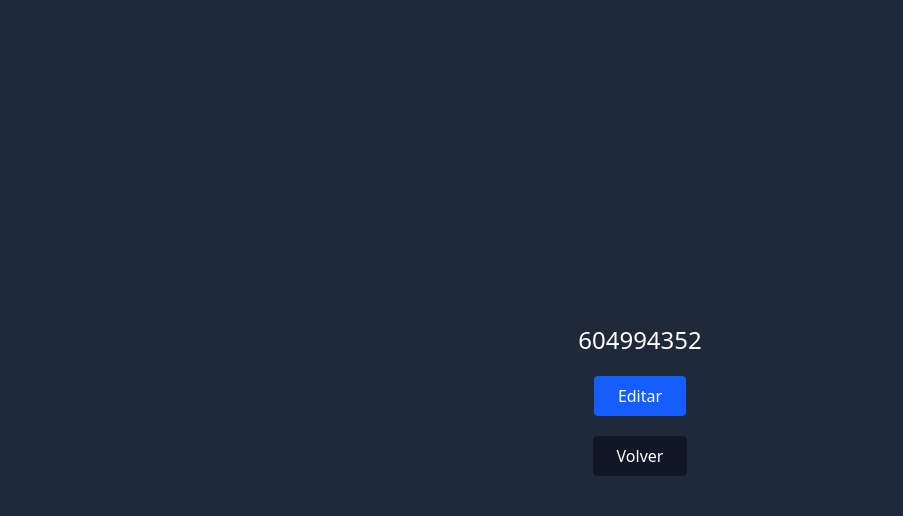
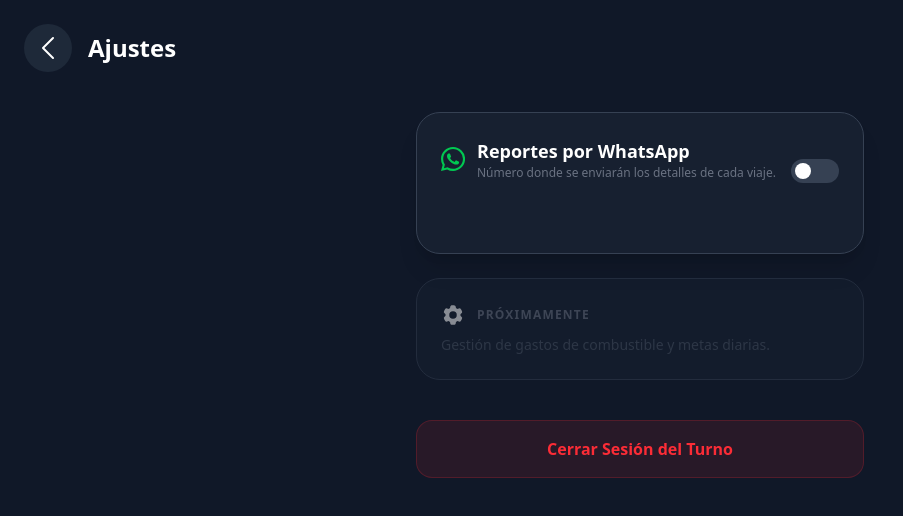
Before and after one commit to neo091/cab-status-app, a React (Vite) app: page /config in a window 1280 px wide. Shown: the top 516 px of the page, without its empty margins (0-903 px from the left). Built offline with nearby package versions, Linux system fonts and the light colour scheme; no server answers; sample sign-in values are in the browser's storage.

Commit message:
refactor Config page add: WhatsApp report bool add: whatsApp report toggle function

```diff
--- a/src/context/config/ConfigProvider.jsx
+++ b/src/context/config/ConfigProvider.jsx
@@ -7,6 +7,7 @@ const LOCAL_CONFIG = "local_config"
 const initialState = {
   phone: "604994352",
   abreviated: true,
+  whatsAppReport: false,
 }
 
 export const ConfigProvider = ({ children }) => {
@@ -16,6 +17,8 @@ export const ConfigProvider = ({ children }) => {
   })
 
   const toggleAbreviated = () => dispatch({ type: "TOGGLE_ABREVIATED" })
+  const togglewhatsAppReport = () =>
+    dispatch({ type: "TOGGLE_WHATSAPP_REPORT" })
   const updatePhone = ({ phone }) =>
     dispatch({ type: "UPDATE_PHONE", payload: phone })
 
@@ -28,8 +31,10 @@ export const ConfigProvider = ({ children }) => {
       value={{
         phone: state.phone,
         abreviated: state.abreviated,
+        whatsAppReport: state.whatsAppReport,
         toggleAbreviated,
         updatePhone,
+        togglewhatsAppReport,
       }}
     >
       {children}
--- a/src/context/config/ConfigReducer.js
+++ b/src/context/config/ConfigReducer.js
@@ -10,6 +10,11 @@ export const configReducer = (state, action) => {
         ...state,
         abreviated: !state.abreviated,
       }
+    case "TOGGLE_WHATSAPP_REPORT":
+      return {
+        ...state,
+        whatsAppReport: !state.whatsAppReport,
+      }
     default:
       return state
   }
--- a/src/pages/Config.jsx
+++ b/src/pages/Config.jsx
@@ -1,60 +1,192 @@
 import { useState } from "react"
-import { Link } from "react-router-dom"
+import { Link, useNavigate } from "react-router-dom"
 import { useConfig } from "../context/config/useConfig"
+import { useAuth } from "../context/auth/useAuth"
+import {
+  IconChevronLeft,
+  IconClock,
+  IconCog,
+  IconWhatsapp,
+} from "../assets/Icons"
 
 const Config = () => {
-  const { phone, updatePhone } = useConfig()
-
+  const {
+    phone,
+    updatePhone,
+    whatsAppReport,
+    togglewhatsAppReport,
+    toggleAbreviated,
+    abreviated,
+  } = useConfig()
+  const { logout } = useAuth()
   const [editPhone, setEditPhone] = useState(false)
 
-  const editHandler = () => {
-    setEditPhone(true)
-  }
-
-  const savePhoneHandler = () => {
+  const savePhoneHandler = (e) => {
+    e.preventDefault()
     setEditPhone(false)
+    // Aquí podrías añadir un pequeño toast de "Guardado"
   }
 
   return (
-    <main className="bg-gray-900 min-h-dvh flex flex-col">
-      <section className="bg-gray-800 flex-1 flex flex-col gap-5 items-center justify-center">
+    <main className="bg-gray-900 min-h-screen text-white p-6 pb-24">
+      {/* Header Superior */}
+      <div className="flex items-center gap-4 mb-10">
+        <Link to="/" className="p-2 bg-gray-800 rounded-full hover:bg-gray-700">
+          <IconChevronLeft size={8} />
+        </Link>
+        <h1 className="text-2xl font-bold">Ajustes</h1>
+      </div>
+
+      <div className="max-w-md mx-auto flex flex-col gap-6">
+        {/* SECCIÓN WHATSAPP */}
+        <section className="bg-gray-800/50 border border-gray-700 rounded-3xl p-6 shadow-xl">
+          <div className="flex items-center justify-between mb-6">
+            <div className="flex items-center gap-3 mb-6">
+              <div className="text-green-500">
+                <IconWhatsapp size={6} />
+              </div>
+              <div>
+                <h2 className="font-bold text-lg">Reportes por WhatsApp</h2>
+                <p className="text-gray-500 text-xs text-balance">
+                  Número donde se enviarán los detalles de cada viaje.
+                </p>
+              </div>
+            </div>
+            {/* TOGGLE SWITCH */}
+            <button
+              onClick={togglewhatsAppReport}
+              className={`w-12 h-6 rounded-full transition-colors relative ${whatsAppReport ? "bg-green-500" : "bg-gray-700"}`}
+            >
+              <div
+                className={`absolute top-1 w-4 h-4 bg-white rounded-full transition-all ${whatsAppReport ? "left-7" : "left-1"}`}
+              />
+            </button>
+          </div>
+
+          {/* {whatsAppReport && (
+            <div className="pt-4 border-t border-gray-700/50">
               {editPhone ? (
-          <>
                 <form
-              onSubmit={savePhoneHandler}
-              className=" flex flex-col gap-5 items-center justify-center"
+                  onSubmit={(e) => {
+                    e.preventDefault()
+                    setEditPhone(false)
+                  }}
+                  className="flex gap-2"
                 >
                   <input
-                type="number"
+                    type="tel"
+                    autoFocus
                     onChange={(e) => updatePhone({ phone: e.target.value })}
                     value={phone}
-                className="p-2 bg-gray-200 text-center text-2xl rounded"
+                    className="flex-1 p-3 bg-gray-900 border border-green-500/30 rounded-xl text-center font-mono"
                   />
-
                   <button
                     type="submit"
-                className="px-6 py-2  bg-blue-600 text-white rounded"
+                    className="bg-green-500 text-black px-4 rounded-xl font-bold"
                   >
-                Guardar
+                    OK
                   </button>
                 </form>
-          </>
               ) : (
-          <>
-            <p className="text-center text-white text-2xl w-full">{phone}</p>
+                <div className="flex justify-between items-center">
+                  <p className="text-xl font-mono text-gray-300">{phone}</p>
                   <button
-              onClick={editHandler}
-              className="px-6 py-2  bg-blue-600 text-white rounded"
+                    onClick={() => setEditPhone(true)}
+                    className="text-green-500 text-sm font-bold"
                   >
                     Editar
                   </button>
+                </div>
+              )}
+            </div>
+          )} */}
+
+          {whatsAppReport && (
+            <>
+              {editPhone ? (
+                <form
+                  onSubmit={savePhoneHandler}
+                  className="flex flex-col gap-4"
+                >
+                  <input
+                    type="tel"
+                    autoFocus
+                    onChange={(e) => updatePhone({ phone: e.target.value })}
+                    value={phone}
+                    className="w-full p-4 bg-gray-900 border border-green-500/50 text-white text-center text-xl rounded-2xl outline-none focus:ring-2 ring-green-500/20 transition-all"
+                    placeholder="Ej: 34600000000"
+                  />
+                  <button
+                    type="submit"
+                    className="w-full py-4 bg-green-500 text-black font-bold rounded-2xl hover:bg-green-400 transition-colors"
+                  >
+                    Guardar Número
+                  </button>
+                </form>
+              ) : (
+                <div className="flex flex-col items-center gap-4">
+                  <p className="text-3xl font-mono tracking-wider text-green-400">
+                    {phone || "No configurado"}
+                  </p>
+                  <button
+                    onClick={() => setEditPhone(true)}
+                    className="text-sm font-bold text-gray-400 border border-gray-700 px-6 py-2 rounded-full hover:bg-gray-700 transition-all"
+                  >
+                    Cambiar número
+                  </button>
+                </div>
+              )}
             </>
           )}
+        </section>
 
-        <Link to={"/"} className="px-6 py-2  bg-gray-900 text-white rounded">
-          Volver
-        </Link>
+        {/* SECCIÓN: PREFERENCIAS VISUALES */}
+
+        {whatsAppReport && (
+          <section className="bg-gray-800/50 border border-gray-700 rounded-3xl p-6">
+            <div className="flex items-center justify-between">
+              <div className="flex items-center gap-3">
+                <IconClock size={6} className="text-blue-400" />
+                <div>
+                  <span className="font-bold block">Modo Abreviado</span>
+                  <p className="text-[10px] text-gray-500 uppercase tracking-tighter">
+                    Interfaz simplificada
+                  </p>
+                </div>
+              </div>
+              <button
+                onClick={toggleAbreviated}
+                className={`w-12 h-6 rounded-full transition-colors relative ${abreviated ? "bg-blue-500" : "bg-gray-700"}`}
+              >
+                <div
+                  className={`absolute top-1 w-4 h-4 bg-white rounded-full transition-all ${abreviated ? "left-7" : "left-1"}`}
+                />
+              </button>
+            </div>
           </section>
+        )}
+
+        {/* SECCIÓN MANTENIMIENTO (Futuro) */}
+        <section className="bg-gray-800/50 border border-gray-700 rounded-3xl p-6 opacity-50">
+          <div className="flex items-center gap-3">
+            <IconCog size={6} className="text-gray-500" />
+            <p className="font-bold text-gray-500 uppercase text-xs tracking-widest">
+              Próximamente
+            </p>
+          </div>
+          <p className="text-gray-600 text-sm mt-2 font-medium">
+            Gestión de gastos de combustible y metas diarias.
+          </p>
+        </section>
+
+        {/* BOTÓN CERRAR SESIÓN */}
+        <button
+          onClick={() => logout()}
+          className="mt-4 py-4 bg-red-500/10 border border-red-500/20 text-red-500 font-bold rounded-2xl hover:bg-red-500/20 transition-all"
+        >
+          Cerrar Sesión del Turno
+        </button>
+      </div>
     </main>
   )
 }
```
Lines whose indentation alone changed are shown as unchanged.
